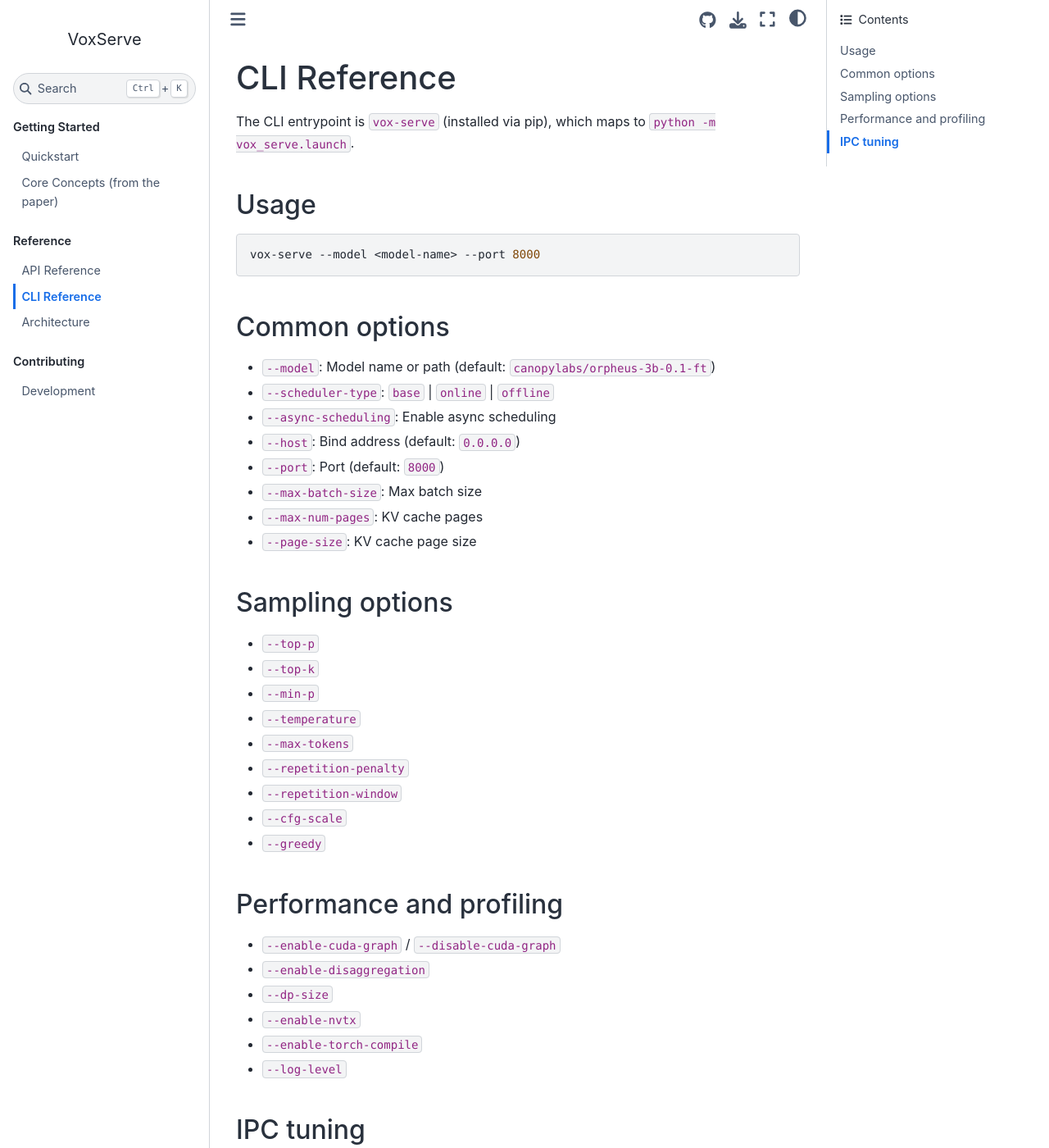
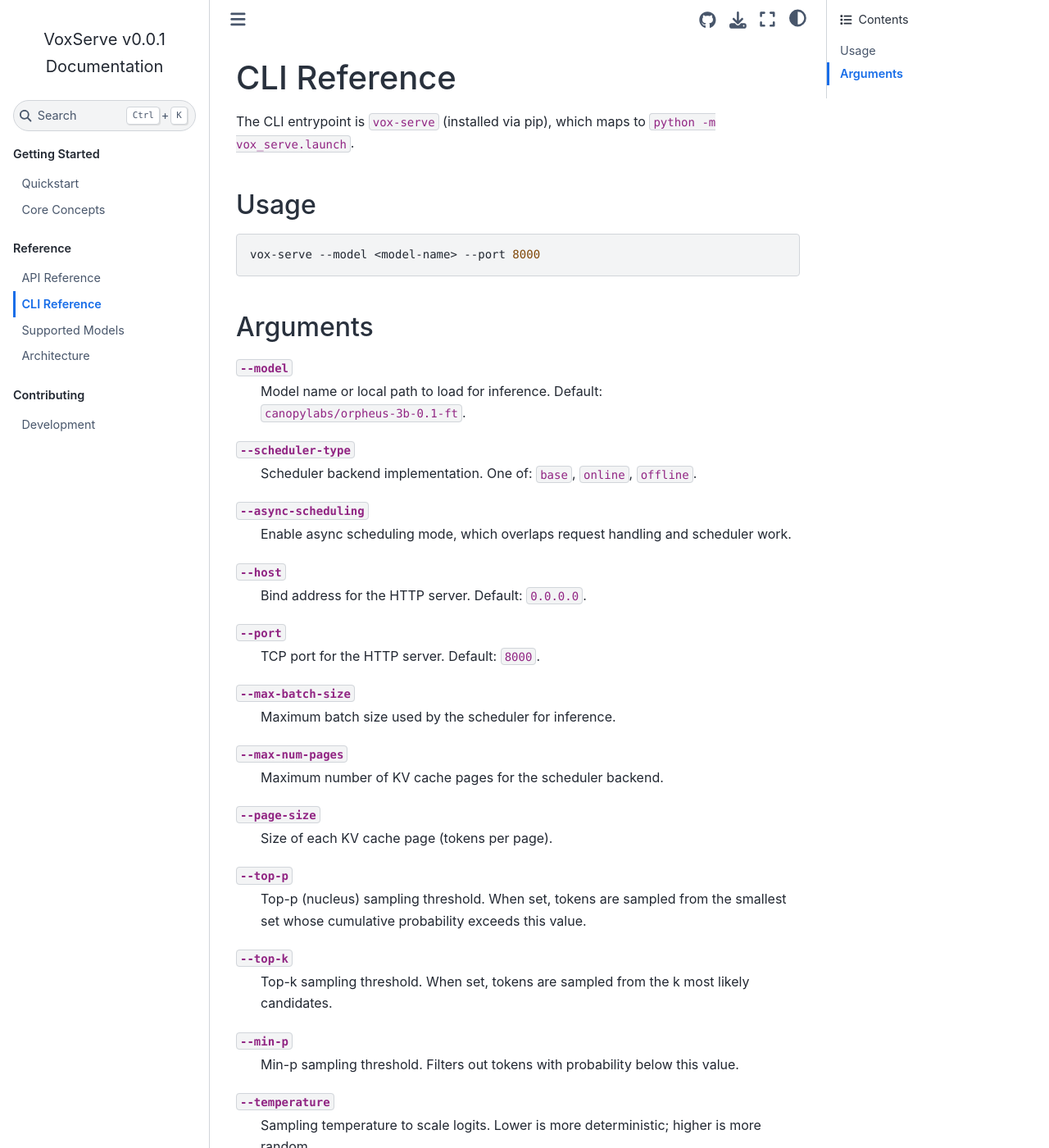
Before and after one commit to vox-serve/vox-serve, a Sphinx documentation site: the page built from docs/cli.rst, in a window 1280 px wide and 1400 px high. Shown: the whole window at 82% size. Built offline with Sphinx 7.4.7 and the Sphinx Book theme 1.1.4, drawn with Linux system fonts in a browser that asks for light colours; some of the changed text lies outside the part shown.

Commit message:
doc: update document

```diff
--- a/docs/_static/css/custom_log.css
+++ b/docs/_static/css/custom_log.css
@@ -1 +1,11 @@
-/* Placeholder for custom log styling (kept to mirror SGLang layout hooks). */
+/* Hide the left nav scrollbar when it isn't needed (Sphinx book theme). */
+.bd-sidebar,
+.bd-sidebar .sidebar-content {
+  scrollbar-width: none;
+}
+
+.bd-sidebar::-webkit-scrollbar,
+.bd-sidebar .sidebar-content::-webkit-scrollbar {
+  width: 0;
+  height: 0;
+}
--- a/docs/cli.rst
+++ b/docs/cli.rst
@@ -11,42 +11,83 @@
 
    vox-serve --model <model-name> --port 8000
 
-Common options
---------------
+Arguments
+---------
 
-- ``--model``: Model name or path (default: ``canopylabs/orpheus-3b-0.1-ft``)
-- ``--scheduler-type``: ``base`` | ``online`` | ``offline``
-- ``--async-scheduling``: Enable async scheduling
-- ``--host``: Bind address (default: ``0.0.0.0``)
-- ``--port``: Port (default: ``8000``)
-- ``--max-batch-size``: Max batch size
-- ``--max-num-pages``: KV cache pages
-- ``--page-size``: KV cache page size
+``--model``
+  Model name or local path to load for inference.
+  Default: ``canopylabs/orpheus-3b-0.1-ft``.
 
-Sampling options
-----------------
+``--scheduler-type``
+  Scheduler backend implementation. One of: ``base``, ``online``, ``offline``.
 
-- ``--top-p``
-- ``--top-k``
-- ``--min-p``
-- ``--temperature``
-- ``--max-tokens``
-- ``--repetition-penalty``
-- ``--repetition-window``
-- ``--cfg-scale``
-- ``--greedy``
+``--async-scheduling``
+  Enable async scheduling mode, which overlaps request handling and scheduler work.
 
-Performance and profiling
--------------------------
+``--host``
+  Bind address for the HTTP server. Default: ``0.0.0.0``.
 
-- ``--enable-cuda-graph`` / ``--disable-cuda-graph``
-- ``--enable-disaggregation``
-- ``--dp-size``
-- ``--enable-nvtx``
-- ``--enable-torch-compile``
-- ``--log-level``
+``--port``
+  TCP port for the HTTP server. Default: ``8000``.
 
-IPC tuning
-----------
+``--max-batch-size``
+  Maximum batch size used by the scheduler for inference.
 
-- ``--socket-suffix``: Append a suffix to IPC socket paths to avoid conflicts.
+``--max-num-pages``
+  Maximum number of KV cache pages for the scheduler backend.
+
+``--page-size``
+  Size of each KV cache page (tokens per page).
+
+``--top-p``
+  Top-p (nucleus) sampling threshold. When set, tokens are sampled from the smallest set
+  whose cumulative probability exceeds this value.
+
+``--top-k``
+  Top-k sampling threshold. When set, tokens are sampled from the k most likely candidates.
+
+``--min-p``
+  Min-p sampling threshold. Filters out tokens with probability below this value.
+
+``--temperature``
+  Sampling temperature to scale logits. Lower is more deterministic; higher is more random.
+
+``--max-tokens``
+  Maximum number of tokens to generate per request.
+
+``--repetition-penalty``
+  Penalize repeated tokens to reduce loops in generated output.
+
+``--repetition-window``
+  Window size for repetition penalty.
+
+``--cfg-scale``
+  Classifier-free guidance scale, where higher values strengthen conditioning.
+
+``--greedy``
+  Use greedy decoding (disables top-k/top-p/min-p/temperature sampling).
+
+``--enable-cuda-graph``
+  Enable CUDA graph optimization for the decode phase.
+
+``--disable-cuda-graph``
+  Disable CUDA graph optimization for the decode phase.
+
+``--enable-disaggregation``
+  Enable disaggregation mode (requires at least 2 GPUs).
+
+``--dp-size``
+  Enable data parallel mode with N replicas (N >= 1). Cannot be combined with
+  ``--enable-disaggregation`` and requires N <= available GPUs.
+
+``--enable-nvtx``
+  Enable NVTX profiling for performance analysis.
+
+``--enable-torch-compile``
+  Enable ``torch.compile`` optimization for model inference.
+
+``--log-level``
+  Set log verbosity. One of: ``DEBUG``, ``INFO``, ``WARNING``, ``ERROR``, ``CRITICAL``.
+
+``--socket-suffix``
+  Append a suffix to IPC socket paths to avoid conflicts when running multiple instances.
--- a/docs/conf.py
+++ b/docs/conf.py
@@ -34,6 +34,7 @@
 
 autosectionlabel_prefix_document = True
 autodoc_typehints = "description"
+autosummary_generate = True
 
 myst_enable_extensions = [
     "dollarmath",
@@ -81,7 +82,7 @@
 
 html_theme = "sphinx_book_theme"
 html_static_path = ["_static"]
-html_title = project
+html_title = f"{project} v{version} Documentation"
 html_copy_source = True
 html_last_updated_fmt = ""
 
@@ -99,7 +100,7 @@
     "repository_branch": "main",
     "show_navbar_depth": 3,
     "max_navbar_depth": 4,
-    "collapse_navbar": True,
+    "collapse_navbar": False,
     "use_edit_page_button": True,
     "use_source_button": True,
     "use_issues_button": True,
--- a/docs/index.rst
+++ b/docs/index.rst
@@ -17,6 +17,7 @@
 
    api
    cli
+   models
    architecture
 
 .. toctree::
```
Also changed, not shown: docs/_autosummary/vox_serve.launch.rst (added, +21 -0 lines), docs/_autosummary/vox_serve.rst (added, +21 -0 lines), docs/_autosummary/vox_serve.scheduler_entry.rst (added, +11 -0 lines), docs/_autosummary/vox_serve.utils.rst (added, +17 -0 lines), docs/api.rst (+20 -0 lines), docs/concepts.rst (+19 -59 lines), docs/models.rst (added, +55 -0 lines).
